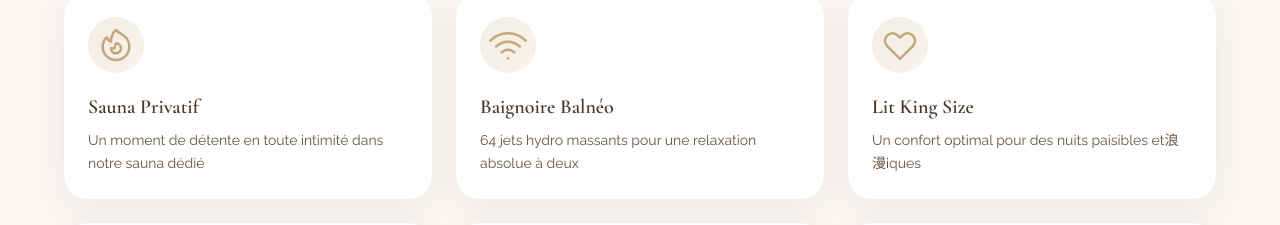
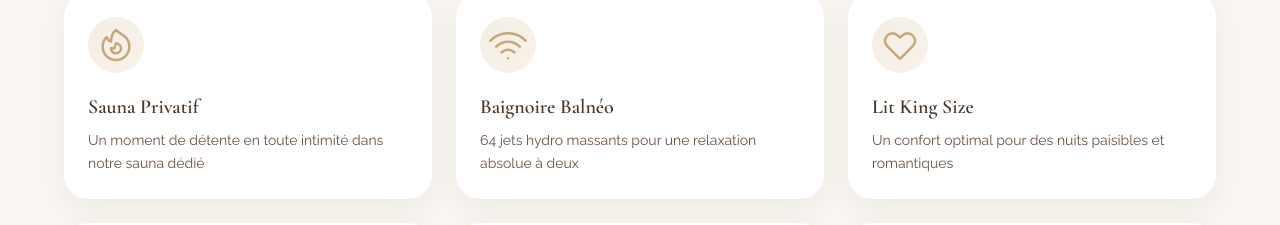
Before and after one commit to TheoROB/boheme-evasion, a Next.js app: page / in a window 1280 px wide. Shown: the part 2493-2718 px from the top of the page. Built offline with nearby package versions, Linux system fonts and the light colour scheme.

Commit message:
fix: correct typo romantiques in Features

```diff
--- a/components/Features.tsx
+++ b/components/Features.tsx
@@ -25,7 +25,7 @@ const features = [
       </svg>
     ),
     title: 'Lit King Size',
-    description: "Un confort optimal pour des nuits paisibles et浪漫iques",
+    description: "Un confort optimal pour des nuits paisibles et romantiques",
   },
   {
     icon: (
```
Also changed, not shown: 1 other file (tests, documents, lock files or other folders).
